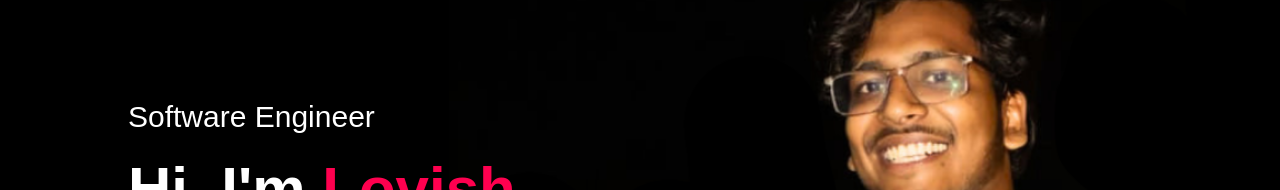
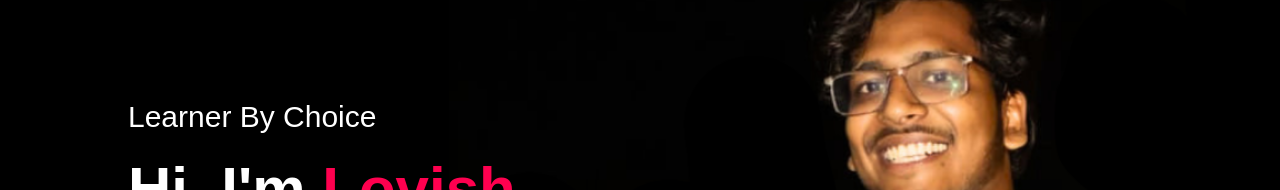
Before and after one commit to Lovish495/LovishResume, a plain HTML site: page index.html in a window 1280 px wide. Shown: the part 156-346 px from the top of the page. Drawn offline with Linux system fonts and the light colour scheme.

Commit message:
changed header

```diff
--- a/index.html
+++ b/index.html
@@ -22,7 +22,7 @@
                 </ul>
             </nav>
             <div class="header-text">
-                <p>Software Engineer</p>
+                <p>Learner By Choice</p>
                 <h1>Hi, I'm <span>Lovish</span><br>Singhal From India</h1>
             </div>
         </div>
```
